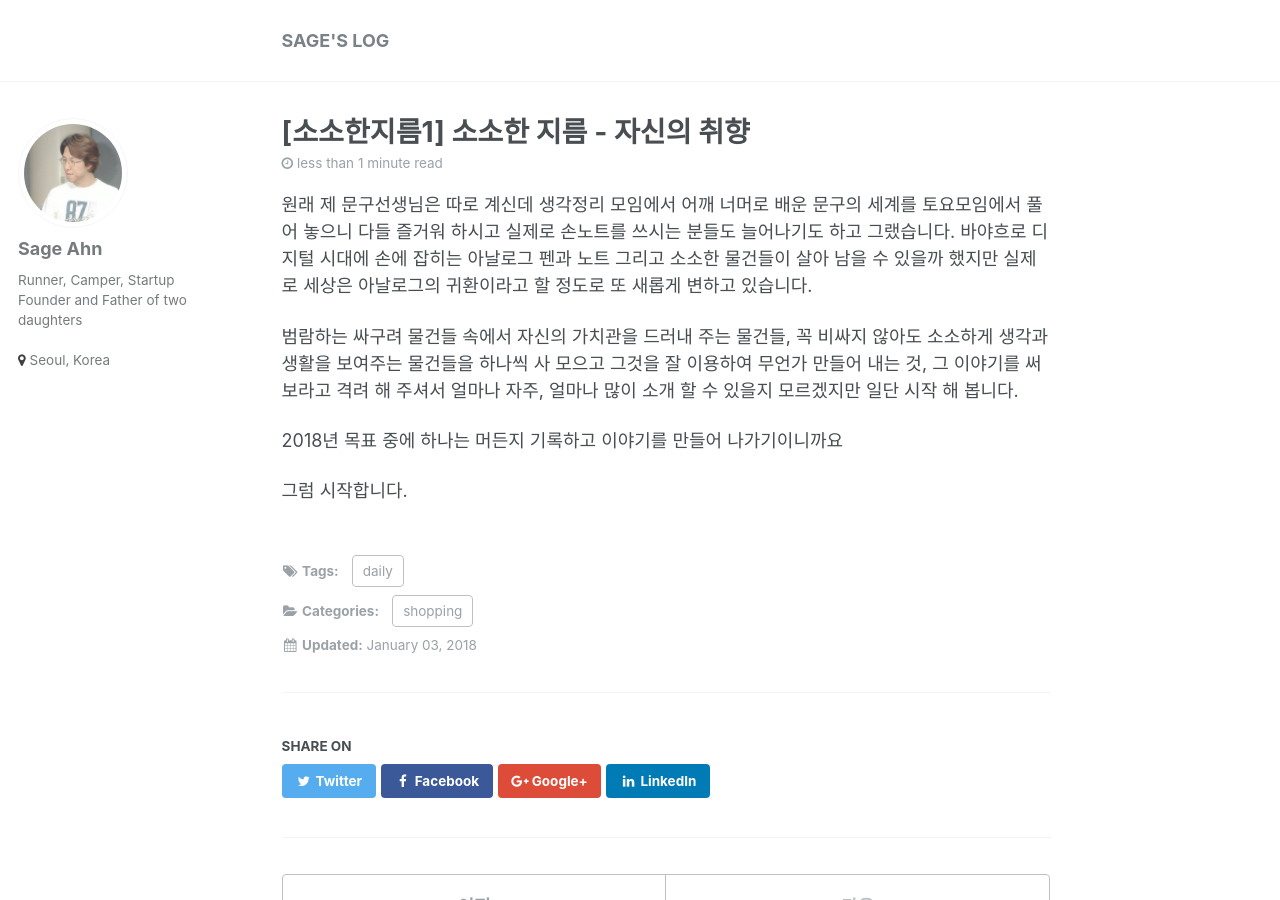
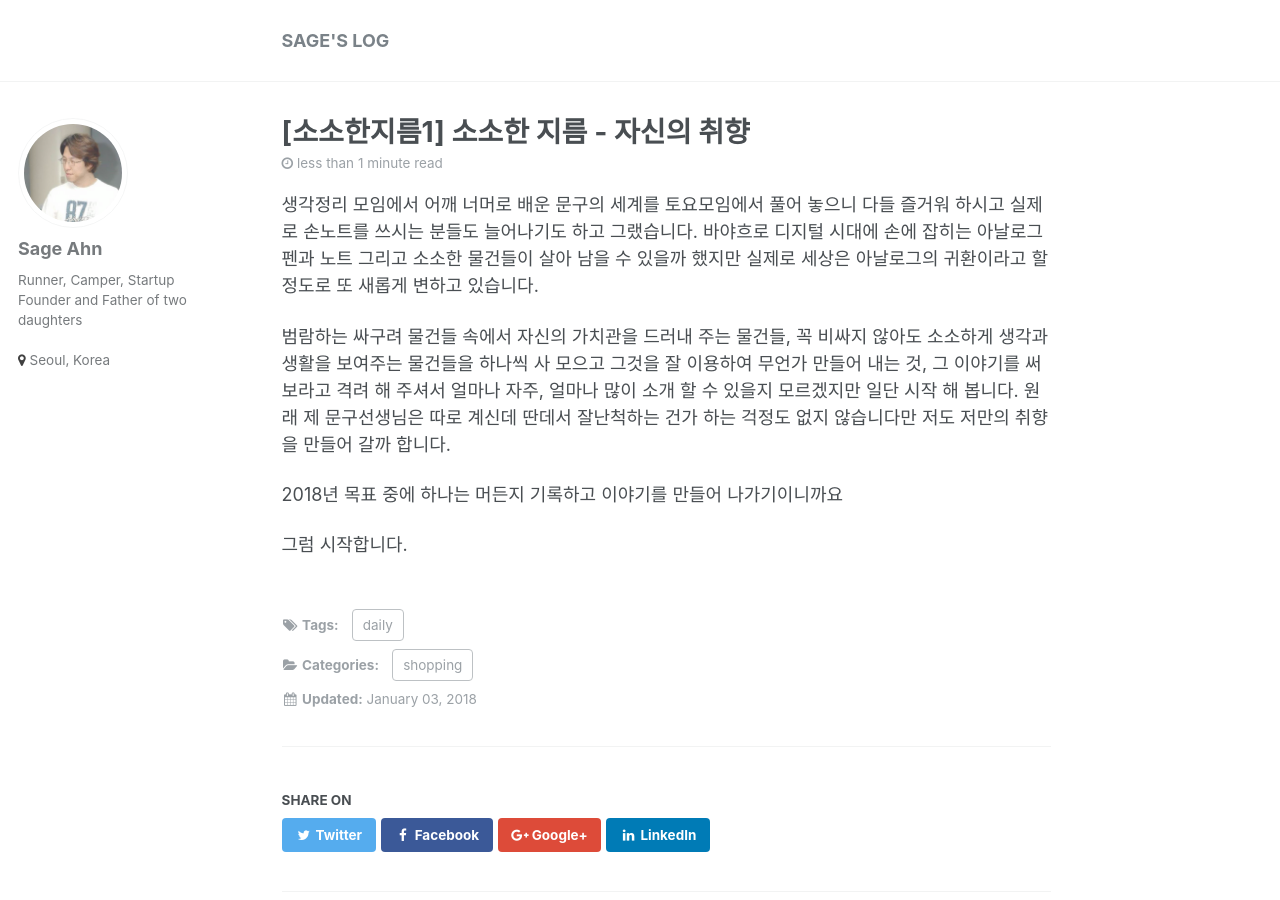
Before and after one commit to sageahn/sageahn.github.io, a Jekyll site: the page built from _posts/2018-01-03-small-purchase.md, in a window 1280 px wide and 900 px high. Built offline with Jekyll 4.4.1, drawn with Linux system fonts in a browser that asks for light colours.

Commit message:
little change

```diff
--- a/_posts/2018-01-03-small-purchase.md
+++ b/_posts/2018-01-03-small-purchase.md
@@ -6,9 +6,9 @@ category: shopping
 tags: daily
 comments: true
 ---
-원래 제 문구선생님은 따로 계신데 생각정리 모임에서 어깨 너머로 배운 문구의 세계를 토요모임에서 풀어 놓으니 다들 즐거워 하시고 실제로 손노트를 쓰시는 분들도 늘어나기도 하고 그랬습니다. 바야흐로 디지털 시대에 손에 잡히는 아날로그 펜과 노트 그리고 소소한 물건들이 살아 남을 수 있을까 했지만 실제로 세상은 아날로그의 귀환이라고 할 정도로 또 새롭게 변하고 있습니다.
+생각정리 모임에서 어깨 너머로 배운 문구의 세계를 토요모임에서 풀어 놓으니 다들 즐거워 하시고 실제로 손노트를 쓰시는 분들도 늘어나기도 하고 그랬습니다. 바야흐로 디지털 시대에 손에 잡히는 아날로그 펜과 노트 그리고 소소한 물건들이 살아 남을 수 있을까 했지만 실제로 세상은 아날로그의 귀환이라고 할 정도로 또 새롭게 변하고 있습니다.
 
-범람하는 싸구려 물건들 속에서 자신의 가치관을 드러내 주는 물건들, 꼭 비싸지 않아도 소소하게 생각과 생활을 보여주는 물건들을 하나씩 사 모으고 그것을 잘 이용하여 무언가 만들어 내는 것, 그 이야기를 써 보라고 격려 해 주셔서 얼마나 자주, 얼마나 많이 소개 할 수 있을지 모르겠지만 일단 시작 해 봅니다.
+범람하는 싸구려 물건들 속에서 자신의 가치관을 드러내 주는 물건들, 꼭 비싸지 않아도 소소하게 생각과 생활을 보여주는 물건들을 하나씩 사 모으고 그것을 잘 이용하여 무언가 만들어 내는 것, 그 이야기를 써 보라고 격려 해 주셔서 얼마나 자주, 얼마나 많이 소개 할 수 있을지 모르겠지만 일단 시작 해 봅니다. 원래 제 문구선생님은 따로 계신데 딴데서 잘난척하는 건가 하는 걱정도 없지 않습니다만 저도 저만의 취향을 만들어 갈까 합니다.
 
 2018년 목표 중에 하나는 머든지 기록하고 이야기를 만들어 나가기이니까요
 
```
